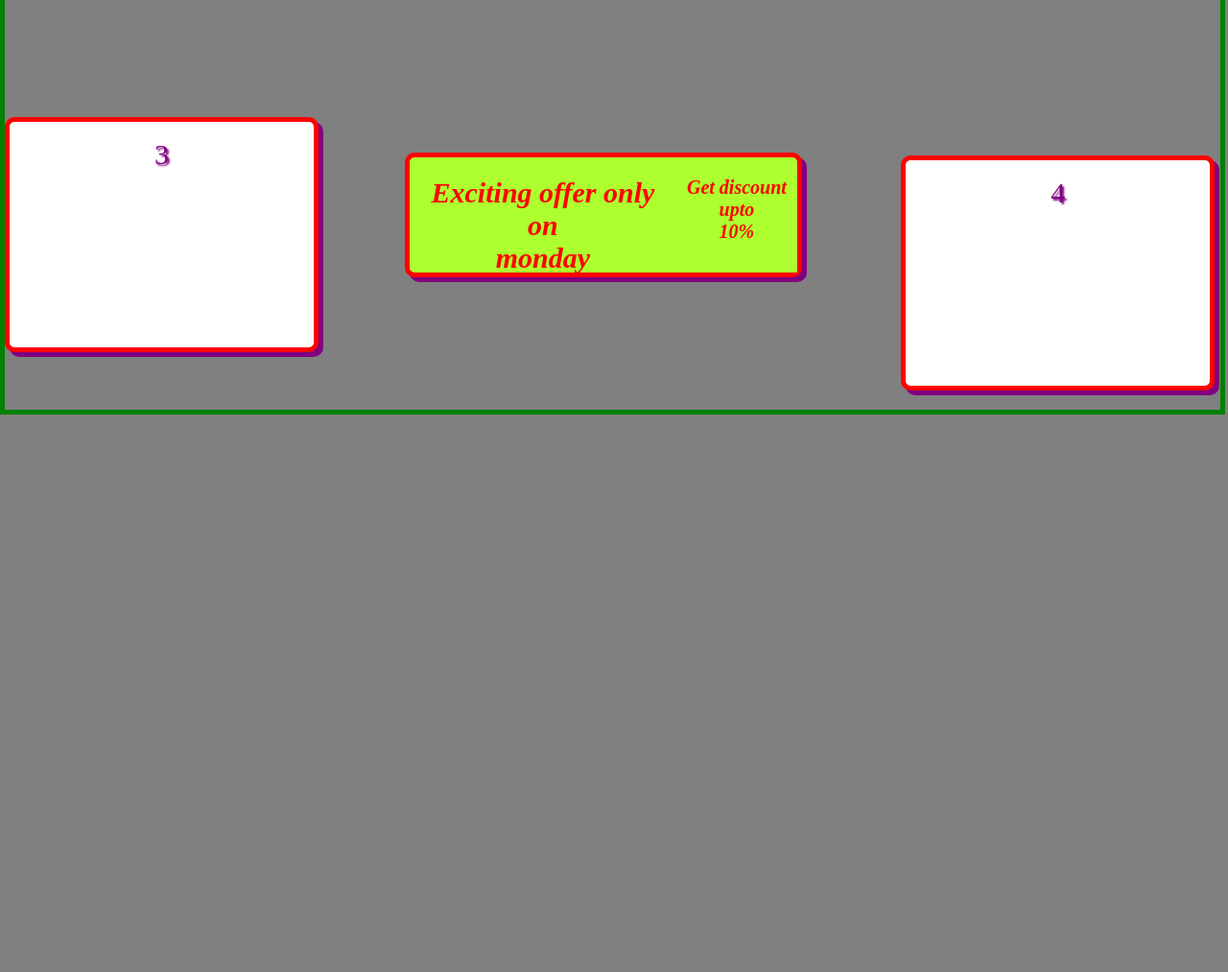
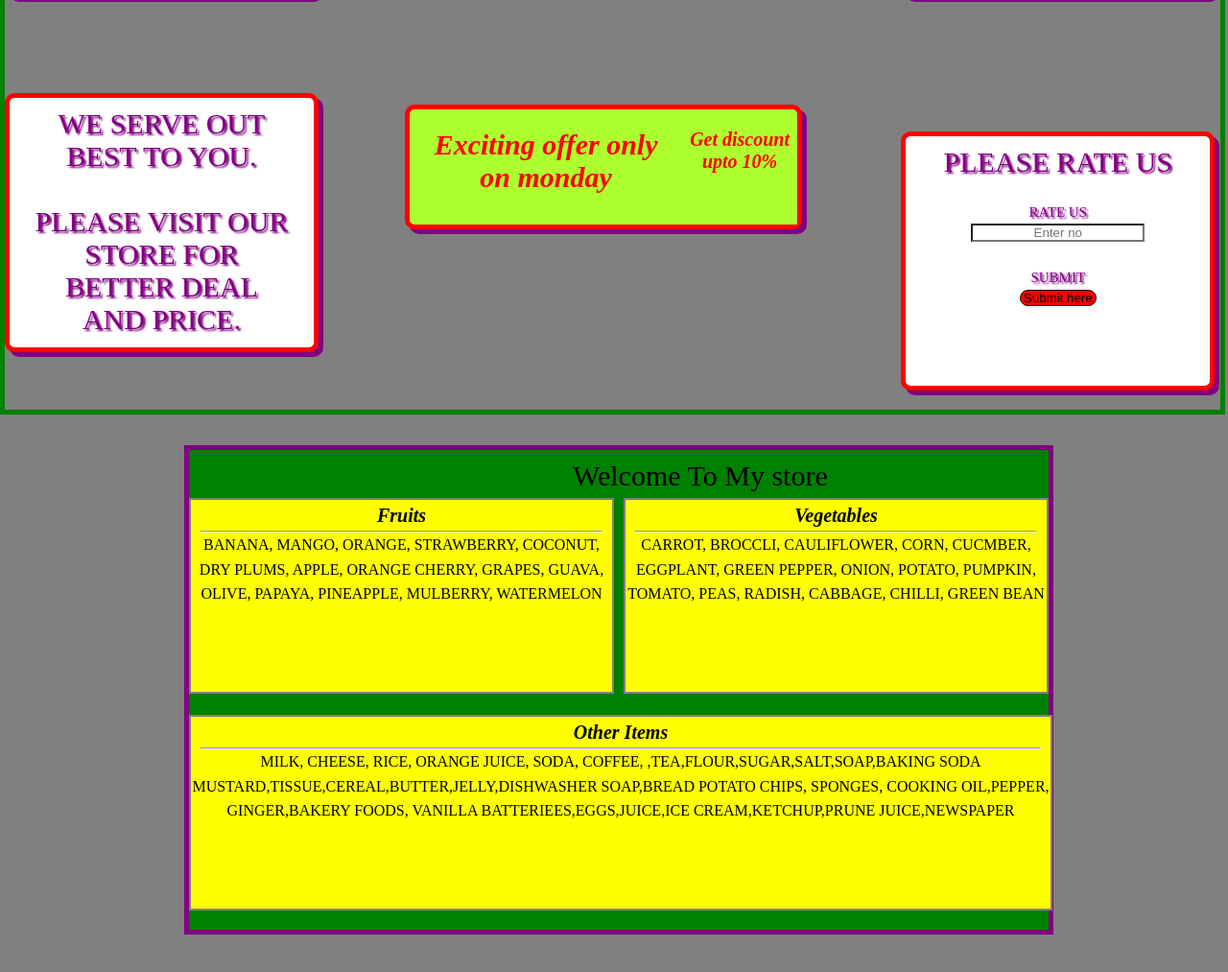
Before and after one commit to Brahmaraj/css3, a plain HTML site: page index.html in a window 1280 px wide. Shown: the part 511-1524 px from the top of the page at 96% size. Before the commit the page ends 943 px from the top, so only its background shows below. Drawn offline with Linux system fonts and the light colour scheme.

Commit message:
completed all boxes

```diff
--- a/index.html
+++ b/index.html
@@ -15,16 +15,45 @@
     <hr><br><hr><br><hr><br><hr>
     </div>
     <div class="fixedbox">
-        <div style="background-color: inherit; font-size: 30px;">Exciting offer only on <br> monday</div>
-        <div style="background-color: inherit; font-size: 20px; padding-left: 20px;">Get discount upto <br>10% </div>
+        <div style="background-color: inherit; font-size: 30px;">Exciting offer only on monday</div>
+        <div style="background-color: inherit; font-size: 20px; padding-left: 20px;">Get discount upto 10% </div>
     </div>
-    <div class="container">
+    <div class="container1">
         <div class="box box5">
             Address:B-145 near <br> Delhi public school <br> Faridabad <br> Haryana
         </div>
-        <div class="box box2">2</div>
-        <div class="box box3">3</div>
-        <div class="box box4">4</div>
+        <div class="box box2">
+            <img style="margin-top: 15px; width: 80%; height: 80%;" src="./3.0.png" alt="vegetable image">
+        </div>
+        <div class="box box3">
+            WE SERVE OUT <br> BEST TO YOU. <br><br>PLEASE VISIT OUR <br>
+            STORE FOR <br> BETTER DEAL <br> AND PRICE.
+        </div>
+        <div class="box box4">
+                PLEASE RATE US <br>
+                <label style="background-color: #fff; font-size: 15px; position: relative; top: 5%;" for="enter-no">RATE US</label><br>
+                <input style="background-color: white; text-align: center;" type="text" placeholder="Enter no"><br>
+                <font style="font-size: 15px; background-color: #fff;position: relative; top: 5%;">SUBMIT</font> <br>
+                <button style="background-color: red; border: 1px solid black; border-radius: 10px; width: 80px;" >Submit here</button>
+        </div>
+    </div>
+    <div class="container2">
+        <div class="heading-nbox">Welcome To My store</div>
+        <div class="nbox nbox1">
+            <i>Fruits</i> <hr>
+            BANANA, MANGO, ORANGE, STRAWBERRY, COCONUT, DRY PLUMS, APPLE, ORANGE CHERRY, GRAPES, GUAVA, OLIVE, PAPAYA, PINEAPPLE, MULBERRY, WATERMELON
+        </div>
+        <div class="nbox nbox2">
+            <i>Vegetables</i> <hr>
+            CARROT, BROCCLI, CAULIFLOWER, CORN, CUCMBER, EGGPLANT, GREEN PEPPER, ONION, POTATO, PUMPKIN, TOMATO, PEAS, RADISH, CABBAGE, CHILLI, GREEN BEAN
+        </div>
+        <div class="nbox nbox3">
+            <i>Other Items</i> <hr>
+            MILK, CHEESE, RICE, ORANGE JUICE, SODA, COFFEE, ,TEA,FLOUR,SUGAR,SALT,SOAP,BAKING SODA MUSTARD,TISSUE,CEREAL,BUTTER,JELLY,DISHWASHER SOAP,BREAD POTATO CHIPS, SPONGES, COOKING OIL,PEPPER, GINGER,BAKERY FOODS, VANILLA BATTERIEES,EGGS,JUICE,ICE CREAM,KETCHUP,PRUNE JUICE,NEWSPAPER
+        </div>
+    </div>
+    <div class="emptycontainer">
+        &nbsp;
     </div>
 </body>
 </html>
--- a/style.css
+++ b/style.css
@@ -34,7 +34,7 @@ hr{
 .fixedbox{
     position: fixed;
     left: 33%;
-    bottom: 0%;
+    bottom: 50px;
     border: 5px solid red;
     display: flex;
     text-align: center;
@@ -47,14 +47,15 @@ hr{
     color: red;
     padding: 20px 0 0 20px;
     font-weight: 600;
+    z-index: 2;
 }
-.container{
+.container1{
     display: flex;
     border: 5px solid green;
     height: 700px;
     position: absolute;
     width: 99%;
-    z-index: -1;
+    /* z-index: -1; */
     margin-top: 10px;
 }
 .box{
@@ -62,21 +63,24 @@ hr{
     border: 5px solid red;
     border-radius: 10px;
     width: 25%;
-    height: 225px;
+    height: 250px;
     font-size: 30px;
     color: purple;
     text-shadow: 2px 2px 2px purple;
     box-shadow: 5px 5px purple;
     text-align: center;
-    line-height: 1.6;
     padding-top: 10px;
 
+}
+.box5{
+    position: absolute;
+    top: 0px;
+    left: 0;
 }
 .box2{
     position: absolute;
     top: 0px;
     right: 6px;
-
 }
 .box3{
     position: absolute;
@@ -88,3 +92,55 @@ hr{
     bottom: 20px;
     right: 6px;
 }
+img{
+    border: 2px solid gray;
+}
+.container2{
+    display: inline-flex;
+    position: absolute;
+    margin-left: 15%;
+    top: 975px;
+    border: 5px solid purple;
+    background-color: green;
+    z-index: 1;
+    width: 70%;
+    height: 500px;
+    text-align: center;
+}
+.nbox{
+    border: 2px solid gray;
+    background-color: yellow;
+    width: 49%;
+    height: 200px;
+    line-height: 1.6;
+}
+.nbox1{
+    position: absolute;
+    top: 50px;
+    left: 0px;
+}
+.nbox2{
+    position: absolute;
+    right: 0px;
+    top: 50px;
+}
+.nbox3{
+    position: absolute;
+    bottom: 20px;
+    width: 100%;
+}
+.heading-nbox{
+    background-color: green;
+    margin-left: 400px;
+    margin-top: 10px;
+    font-size: 30px;
+}
+i{
+    background-color: yellow;
+    font-size: 20px;
+    font-weight: 600;
+}
+.emptycontainer{
+    position: absolute;
+    top: 1550px;
+}
```
Also changed, not shown: 3.0.png (added).
